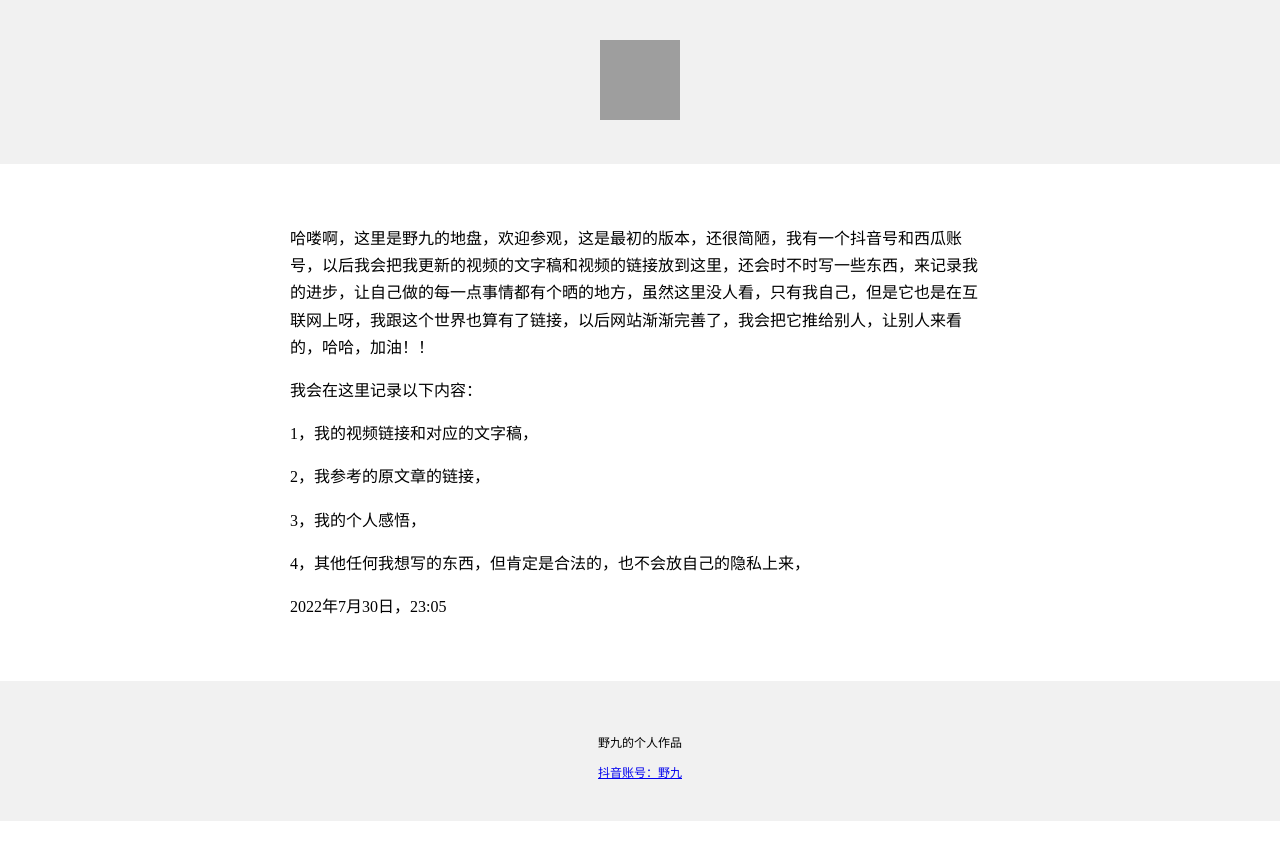
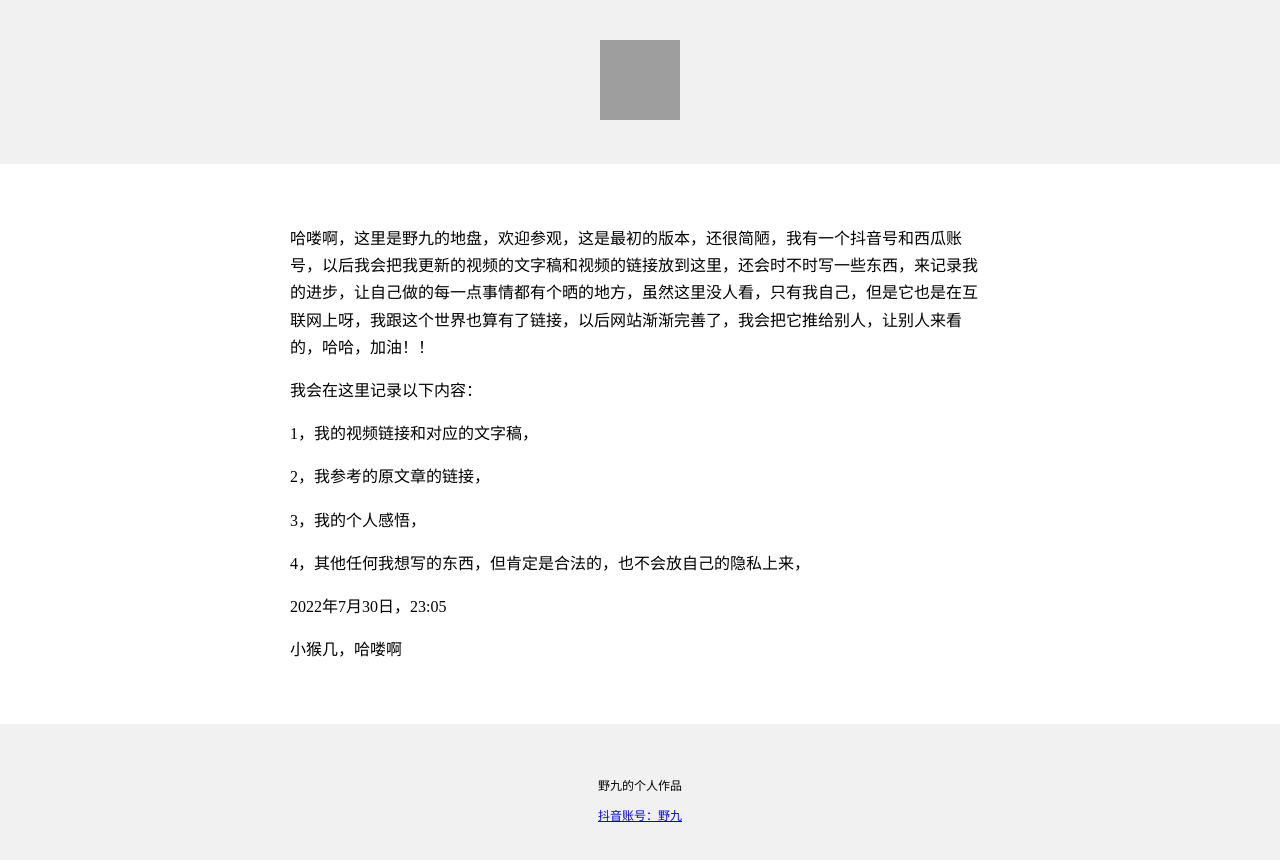
Before and after one commit to YeJiu2022/re01-one, a plain HTML site: page index.html in a window 1280 px wide. Before the commit the page ends 821 px from the top, so only its background shows below. Drawn offline with Linux system fonts and the light colour scheme; grey boxes are pictures that could not be loaded.

Commit message:
Update index.html

```diff
--- a/index.html
+++ b/index.html
@@ -32,6 +32,7 @@
       <p>3，我的个人感悟，</p>
       <p>4，其他任何我想写的东西，但肯定是合法的，也不会放自己的隐私上来，</p>
       <p>2022年7月30日，23:05</p>
+      <p>小猴几，哈喽啊</p>
 
      </div>
 
```
